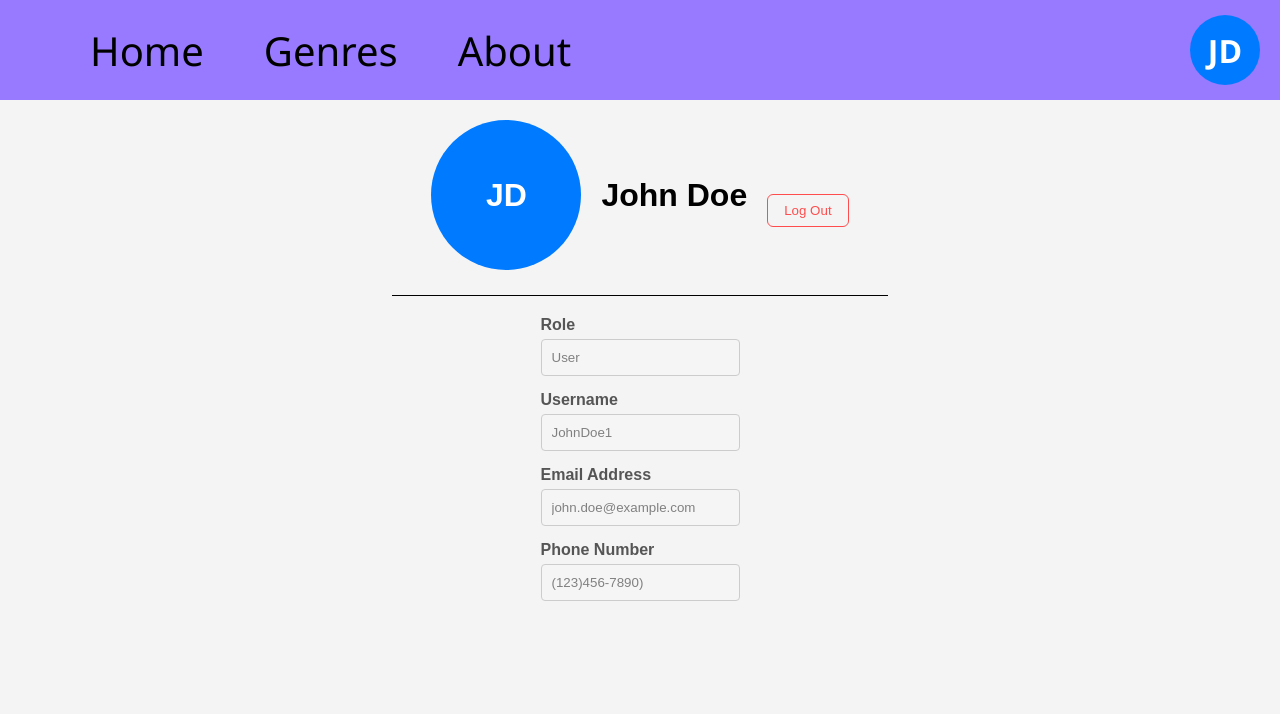
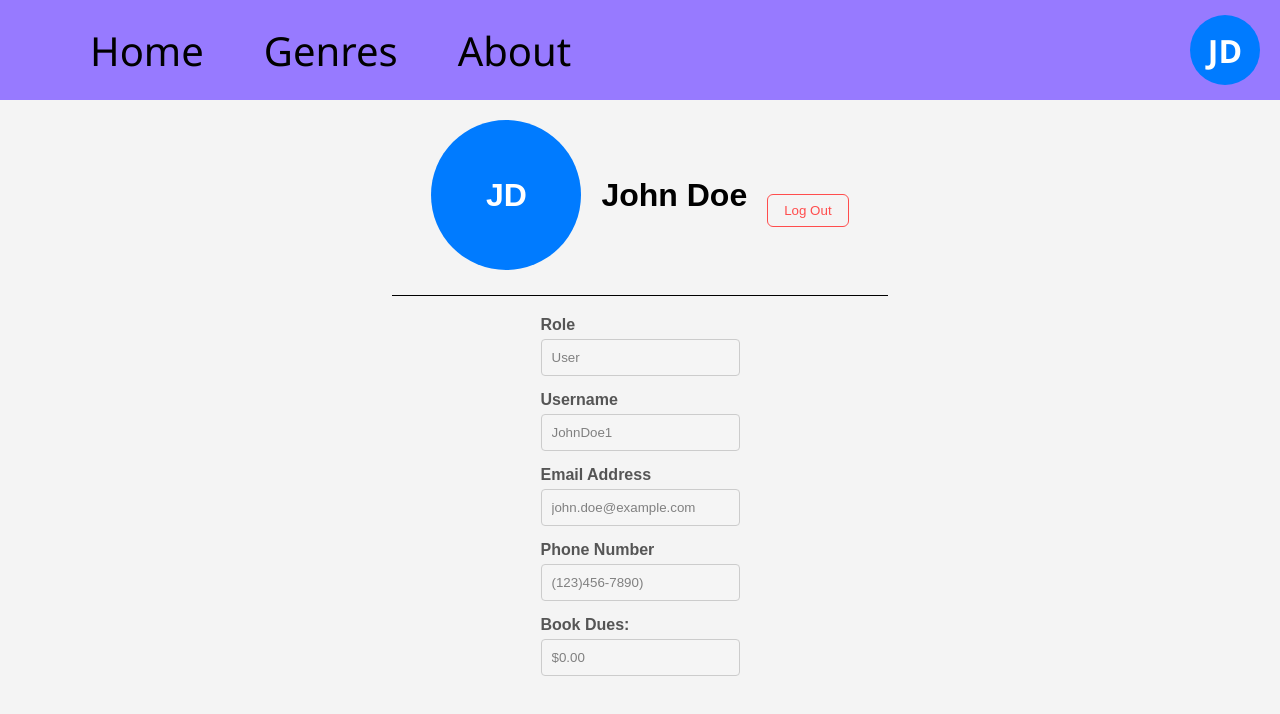
Before and after one commit to a-vitug/library-system, a plain HTML site: page front-end/templates/memberportal.html in a window 1280 px wide. Drawn offline with Linux system fonts and the light colour scheme.

Commit message:
Added fees

```diff
--- a/front-end/templates/memberportal.html
+++ b/front-end/templates/memberportal.html
@@ -106,6 +106,8 @@
             <input type="text" value="john.doe@example.com" class="notEditable" readonly>
             <label>Phone Number</label>
             <input type="text" value="(123)456-7890)" class="notEditable" readonly>
+            <label>Book Dues:</label>
+            <input type="text" value="$0.00" class="notEditable" readonly>
         </div>
     </main>
 
```
